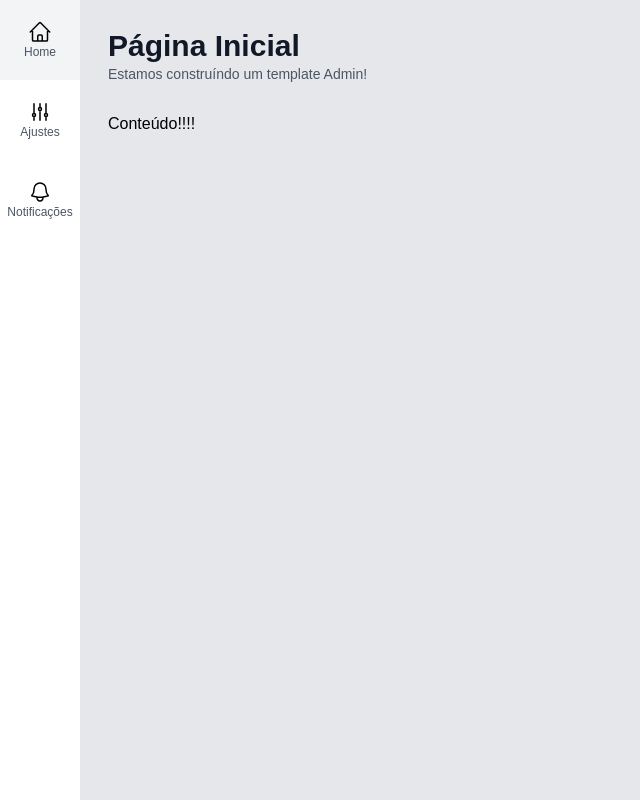
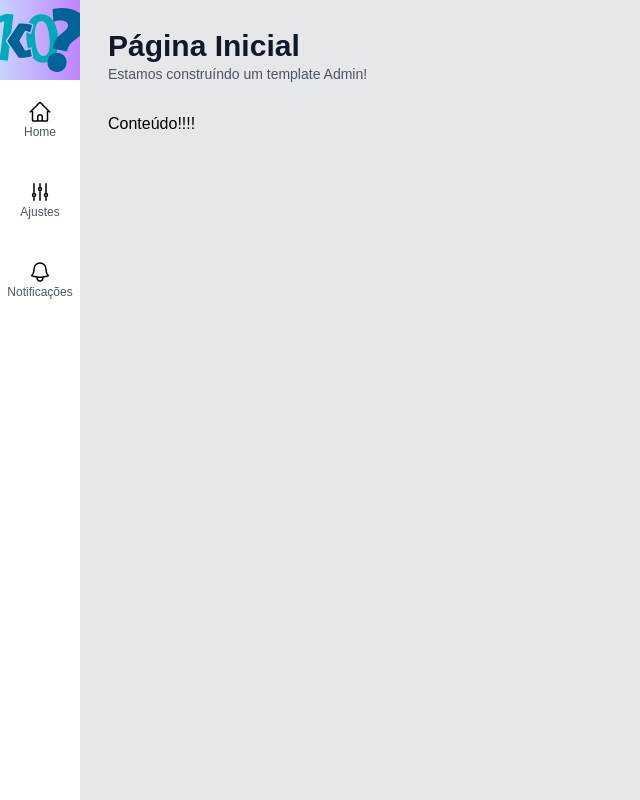
Before and after one commit to mig-ramos/painel-administrativo-next, a Next.js app: page / in a window 1280 px wide. Shown: the whole page, without its empty margins (0-640 px from the left). Built offline with nearby package versions, Linux system fonts and the light colour scheme.

Commit message:
inseri logo no menu lateral

```diff
--- a/src/components/template/MenuLateral.tsx
+++ b/src/components/template/MenuLateral.tsx
@@ -1,14 +1,23 @@
-import { IconeAjustes, IconeCasa, IconeSino } from "../icons";
+import { IconeLogo, IconeAjustes, IconeCasa, IconeSino } from "../icons";
 import MenuItem from "./MenuItem";
 
-export default function MenuLateral(){
-    return(
+export default function MenuLateral() {
+  return (
     <aside>
+      <div
+        className={`
+                flex flex-col items-center justify-center
+                bg-gradient-to-r from-indigo-200 to-purple-400
+                h-20 w-20 p-2
+            `}
+      >
+        {IconeLogo}
+      </div>
       <ul>
         <MenuItem url="/" texto="Home" icone={IconeCasa} />
         <MenuItem url="/ajustes" texto="Ajustes" icone={IconeAjustes} />
         <MenuItem url="/notificacoes" texto="Notificações" icone={IconeSino} />
       </ul>
     </aside>
-    )
+  );
 }
```
Lines whose indentation alone changed are shown as unchanged.
